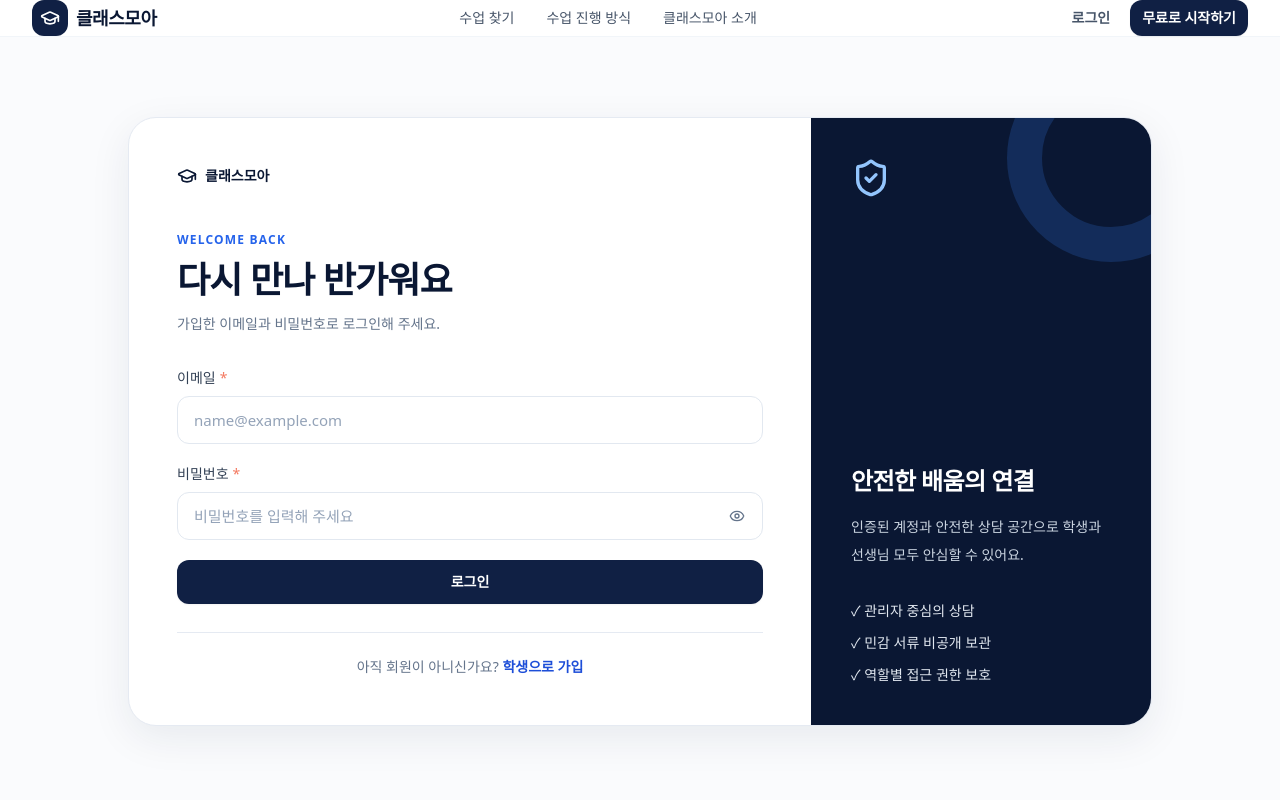
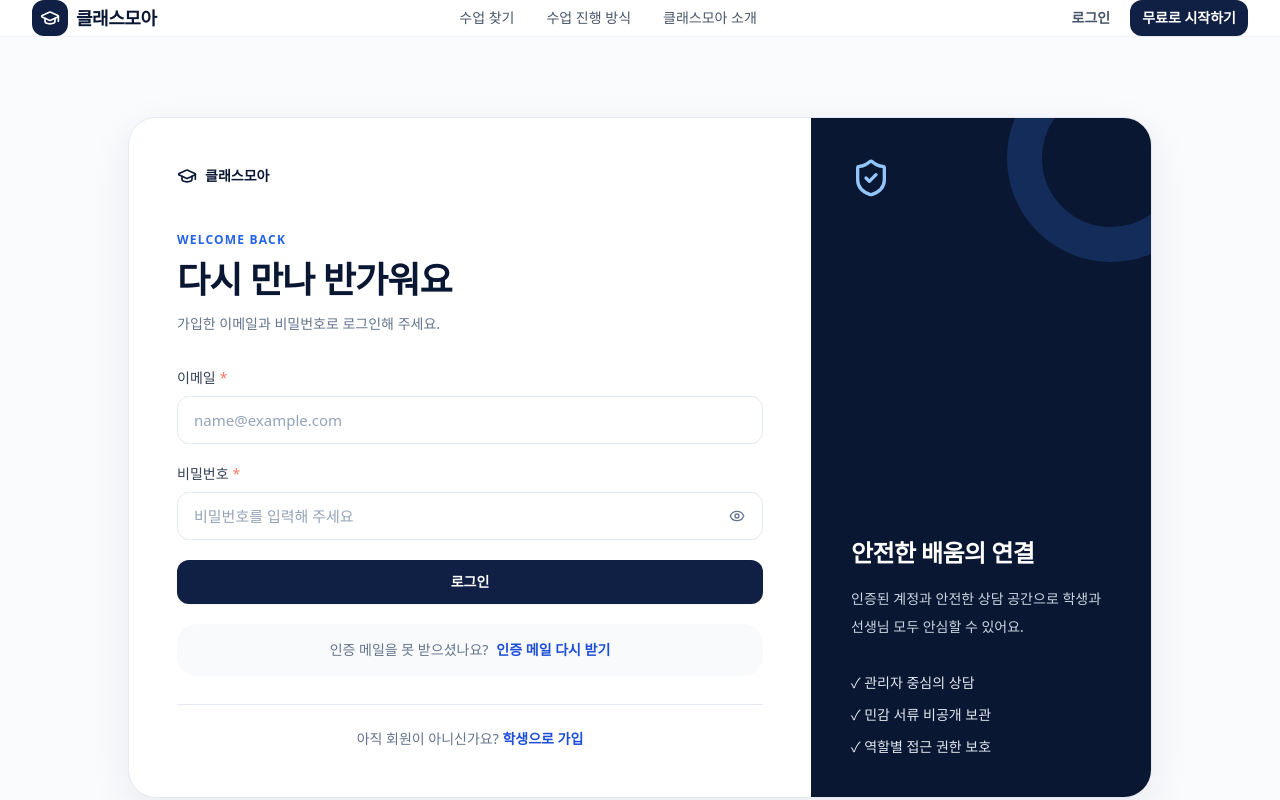
Before and after one commit to gounumma/class-link, a Next.js app: page /login in a window 1280 px wide. Shown: the top 800 px of the page. Built offline with nearby package versions, Linux system fonts and the light colour scheme; no server answers.

Commit message:
Add email verification resend flow

```diff
--- a/app/actions/auth.ts
+++ b/app/actions/auth.ts
@@ -15,6 +15,11 @@ async function getSiteUrl() {
 
 function fail(path: string, message: string): never {
   redirect(`${path}?error=${encodeURIComponent(message)}`);
+}
+
+function isAlreadyRegisteredError(message?: string) {
+  const normalized = message?.toLowerCase() ?? "";
+  return normalized.includes("already registered") || normalized.includes("already exists") || normalized.includes("user already");
 }
 
 export async function loginAction(formData: FormData) {
@@ -57,6 +62,22 @@ export async function studentSignupAction(formData: FormData) {
       marketing_agreed: parsed.data.marketing === "on"
     } }
   });
+  const existingAccount = Boolean(data.user && Array.isArray(data.user.identities) && data.user.identities.length === 0);
+  if ((error && isAlreadyRegisteredError(error.message)) || existingAccount) {
+    const { error: resendError } = await supabase!.auth.resend({
+      type: "signup",
+      email: parsed.data.email,
+      options: { emailRedirectTo: `${siteUrl}/auth/callback?next=/dashboard` }
+    });
+    if (resendError) {
+      const normalized = resendError.message.toLowerCase();
+      if (normalized.includes("rate limit") || normalized.includes("security purposes")) {
+        fail("/login", "인증 메일을 방금 요청했어요. 잠시 후 다시 시도해 주세요.");
+      }
+      fail("/login", "인증 메일을 다시 보내지 못했습니다. 이메일 주소를 확인해 주세요.");
+    }
+    redirect("/login?success=resend-email");
+  }
   if (error || !data.user) fail("/signup/student", error?.message ?? "가입을 완료하지 못했어요.");
   redirect("/login?success=check-email");
 }
--- a/app/login/page.tsx
+++ b/app/login/page.tsx
@@ -5,6 +5,7 @@ import { Notice } from "@/components/ui/notice";
 
 const successMessages: Record<string, string> = {
   "check-email": "가입 확인 메일을 보냈어요. 이메일 인증 후 로그인해 주세요.",
+  "resend-email": "인증 메일을 다시 보냈어요. 이메일함을 확인해 주세요.",
   "student-demo": "학생 회원가입 데모가 완료되었습니다. 로그인 버튼을 눌러 계속하세요."
 };
 
--- a/components/login-form.tsx
+++ b/components/login-form.tsx
@@ -8,8 +8,11 @@ import { Notice } from "@/components/ui/notice";
 import { PasswordInput } from "@/components/ui/password-input";
 
 export function LoginForm({ nextPath }: { nextPath: string }) {
+  const [email, setEmail] = useState("");
   const [error, setError] = useState<string | null>(null);
+  const [notice, setNotice] = useState<string | null>(null);
   const [pending, setPending] = useState(false);
+  const [resending, setResending] = useState(false);
 
   function getLoginErrorMessage(message?: string) {
     const normalized = message?.toLowerCase() ?? "";
@@ -17,7 +20,7 @@ export function LoginForm({ nextPath }: { nextPath: string }) {
       return "이메일 인증이 아직 완료되지 않았어요. 받은 메일의 인증 링크를 먼저 눌러 주세요.";
     }
     if (normalized.includes("invalid login credentials")) {
-      return "이메일 또는 비밀번호를 확인해 주세요.";
+      return "이메일 또는 비밀번호가 맞지 않거나, 이메일 인증이 아직 완료되지 않았을 수 있어요. 인증 메일을 못 받으셨다면 아래에서 다시 받아 주세요.";
     }
     return "로그인하지 못했습니다. 잠시 후 다시 시도해 주세요.";
   }
@@ -25,17 +28,19 @@ export function LoginForm({ nextPath }: { nextPath: string }) {
   async function onSubmit(event: FormEvent<HTMLFormElement>) {
     event.preventDefault();
     setError(null);
+    setNotice(null);
     setPending(true);
 
     const formData = new FormData(event.currentTarget);
-    const email = String(formData.get("email") ?? "");
+    const loginEmail = String(formData.get("email") ?? "");
     const password = String(formData.get("password") ?? "");
+    setEmail(loginEmail);
 
     const supabase = createBrowserClient(
       process.env.NEXT_PUBLIC_SUPABASE_URL!,
       process.env.NEXT_PUBLIC_SUPABASE_ANON_KEY!
     );
-    const { data, error: loginError } = await supabase.auth.signInWithPassword({ email, password });
+    const { data, error: loginError } = await supabase.auth.signInWithPassword({ email: loginEmail, password });
 
     if (loginError || !data.session) {
       setPending(false);
@@ -74,18 +79,64 @@ export function LoginForm({ nextPath }: { nextPath: string }) {
     window.location.assign(nextPath);
   }
 
+  async function resendConfirmation() {
+    const targetEmail = email.trim();
+    if (!targetEmail) {
+      setError("인증 메일을 받을 이메일을 먼저 입력해 주세요.");
+      return;
+    }
+
+    setError(null);
+    setNotice(null);
+    setResending(true);
+
+    const supabase = createBrowserClient(
+      process.env.NEXT_PUBLIC_SUPABASE_URL!,
+      process.env.NEXT_PUBLIC_SUPABASE_ANON_KEY!
+    );
+    const { error: resendError } = await supabase.auth.resend({
+      type: "signup",
+      email: targetEmail,
+      options: { emailRedirectTo: `${window.location.origin}/auth/callback?next=/dashboard` }
+    });
+
+    setResending(false);
+    if (resendError) {
+      const normalized = resendError.message.toLowerCase();
+      if (normalized.includes("rate limit") || normalized.includes("security purposes")) {
+        setError("인증 메일을 방금 요청했어요. 잠시 후 다시 시도해 주세요.");
+        return;
+      }
+      if (normalized.includes("already confirmed") || normalized.includes("confirmed")) {
+        setNotice("이미 인증된 이메일입니다. 비밀번호로 로그인해 주세요.");
+        return;
+      }
+      setError("인증 메일을 다시 보내지 못했습니다. 이메일 주소를 확인해 주세요.");
+      return;
+    }
+
+    setNotice("인증 메일을 다시 보냈어요. 이메일함과 스팸함을 확인해 주세요.");
+  }
+
   return (
     <>
       {error && <div className="mb-5"><Notice tone="error">{error}</Notice></div>}
+      {notice && <div className="mb-5"><Notice tone="success">{notice}</Notice></div>}
       <form onSubmit={onSubmit} className="space-y-5">
         <Field label="이메일" required>
-          <Input type="email" name="email" autoComplete="email" required placeholder="name@example.com" />
+          <Input type="email" name="email" autoComplete="email" required placeholder="name@example.com" value={email} onChange={(event) => setEmail(event.target.value)} />
         </Field>
         <Field label="비밀번호" required>
           <PasswordInput name="password" autoComplete="current-password" required placeholder="비밀번호를 입력해 주세요" />
         </Field>
         <Button type="submit" className="w-full" disabled={pending}>{pending ? "로그인 중..." : "로그인"}</Button>
       </form>
+      <div className="mt-5 rounded-2xl bg-slate-50 p-4 text-center text-sm text-slate-500">
+        인증 메일을 못 받으셨나요?
+        <button type="button" onClick={resendConfirmation} disabled={resending} className="ml-2 font-bold text-blue-700 disabled:opacity-50">
+          {resending ? "재발송 중..." : "인증 메일 다시 받기"}
+        </button>
+      </div>
     </>
   );
 }
```
